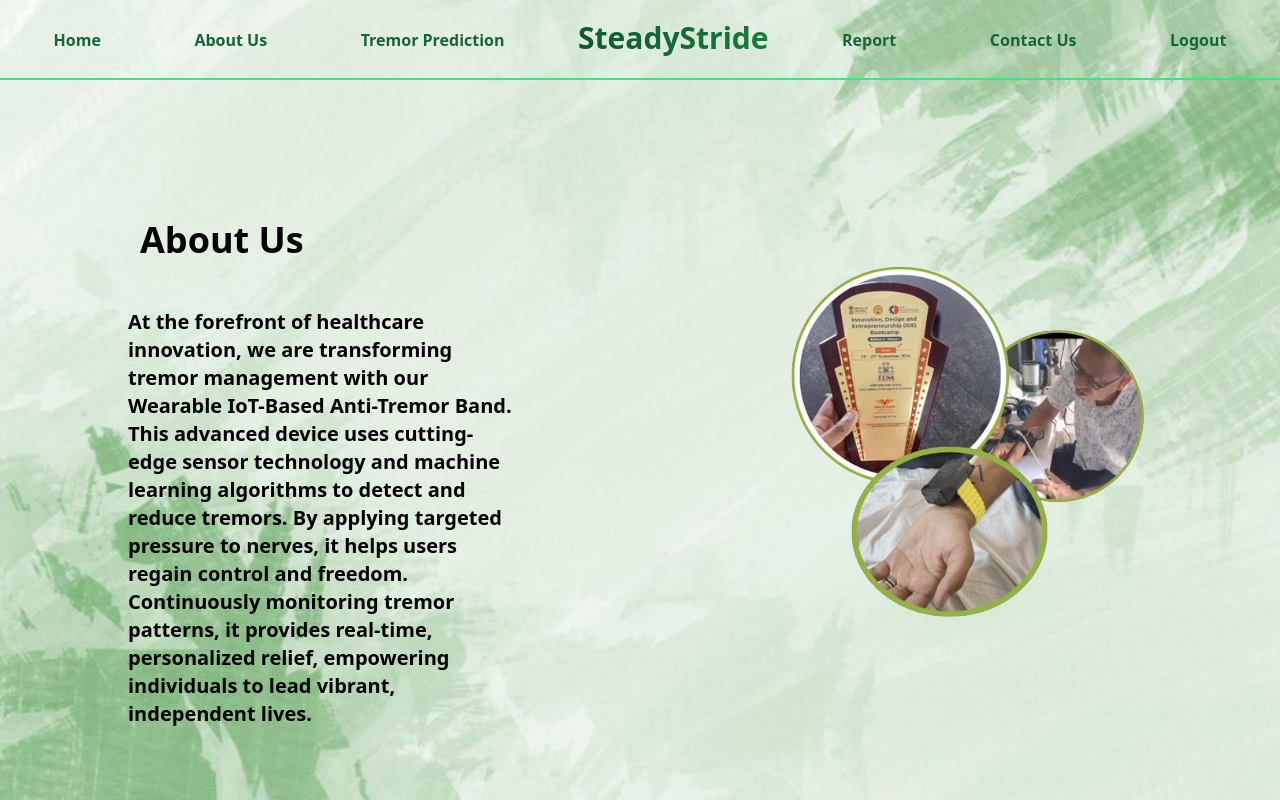
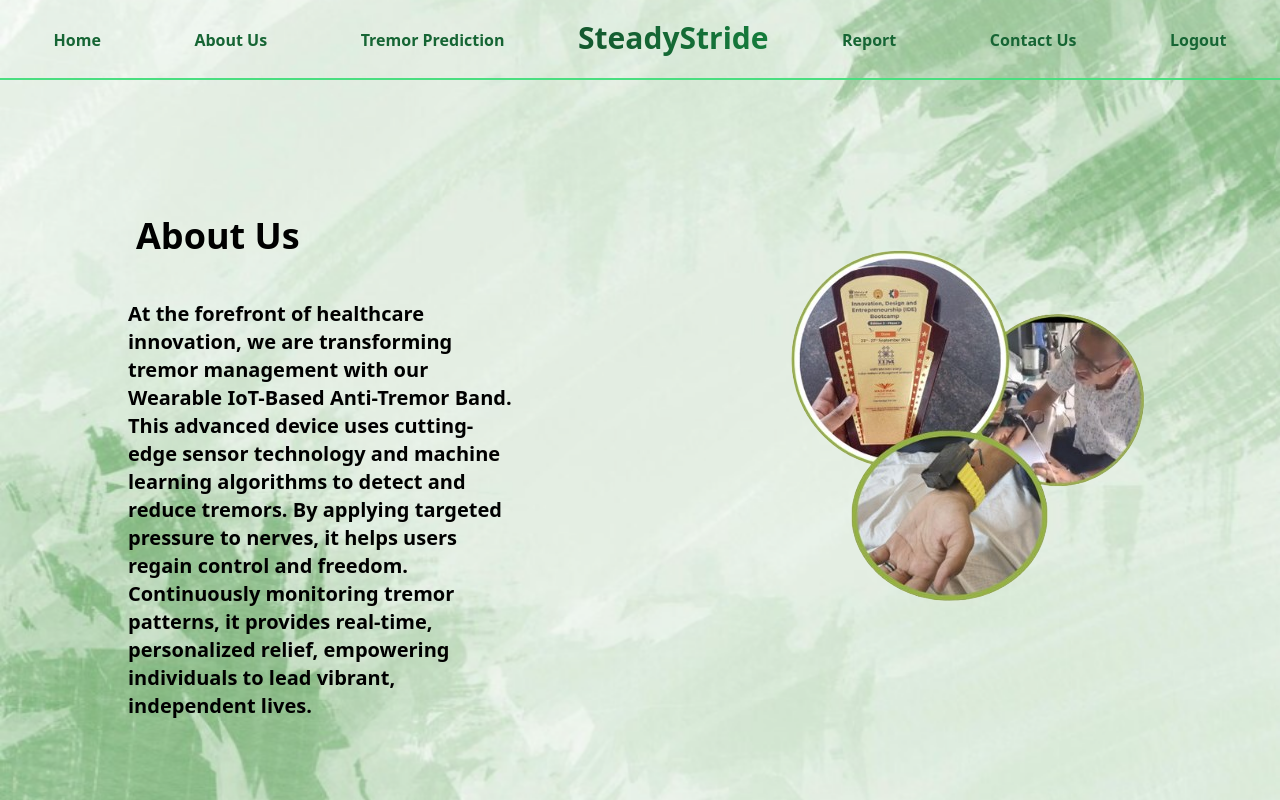
Before and after one commit to predator2k5/steadystridenewdebang, a website: page about.html in a window 1280 px wide. Drawn offline with Linux system fonts and the light colour scheme.

Commit message:
Update about.html

```diff
--- a/about.html
+++ b/about.html
@@ -34,10 +34,10 @@
             </ul>
             <div class="lg:flex lg:flex-row">
                 <div class="lg:w-1/2 lg:h-[85vh] lg:p-32">
-                    <h1 class="lg:font-bold lg:text-4xl lg:mb-9 lg:text-left text-center text-3xl font-bold p-3 mb-5">About Us</h1>
+                    <h1 class="lg:font-bold lg:text-4xl lg:mb-9 lg:text-left text-center text-3xl font-bold p-2 mb-5">About Us</h1>
                     <p class="lg:font-semibold lg:text-xl lg:text-left text-center text-xl">At the forefront of healthcare innovation, we are transforming tremor management with our Wearable IoT-Based Anti-Tremor Band. This advanced device uses cutting-edge sensor technology and machine learning algorithms to detect and reduce tremors. By applying targeted pressure to nerves, it helps users regain control and freedom. Continuously monitoring tremor patterns, it provides real-time, personalized relief, empowering individuals to lead vibrant, independent lives.</p>
                 </div>
-                <div class="lg:w-1/2 lg:h-[85vh]"><img class="lg:m-auto lg:mt-28" src="./newaboutus.png" alt=""></div>
+                <div class="lg:w-1/2 lg:h-[85vh]"><img class="lg:m-auto lg:mt-24" src="./newaboutus.png" alt=""></div>
             </div>
         </div>
     </div>
```
